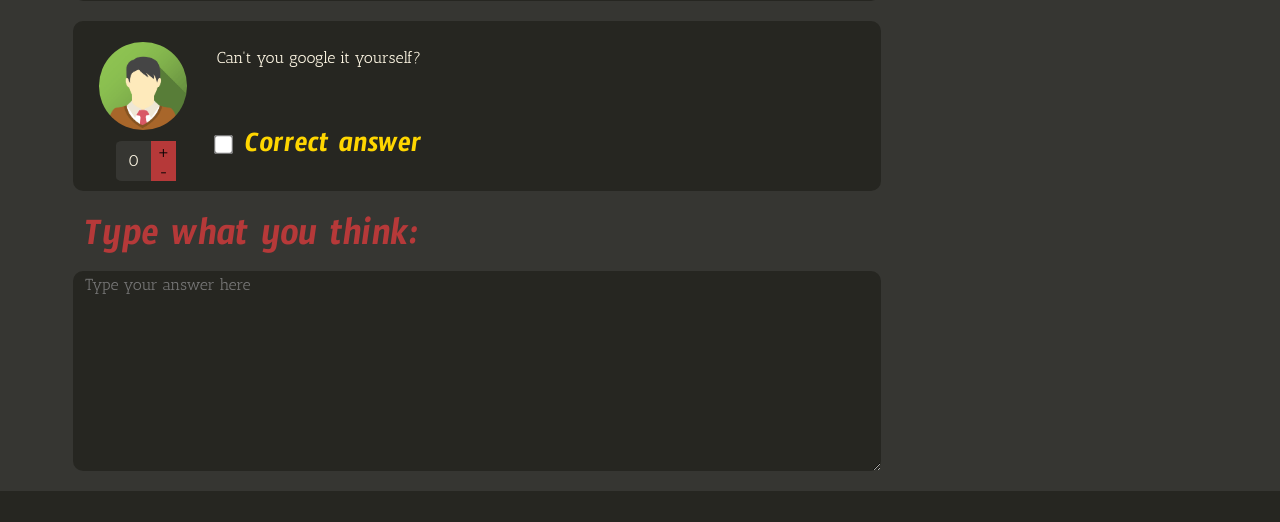
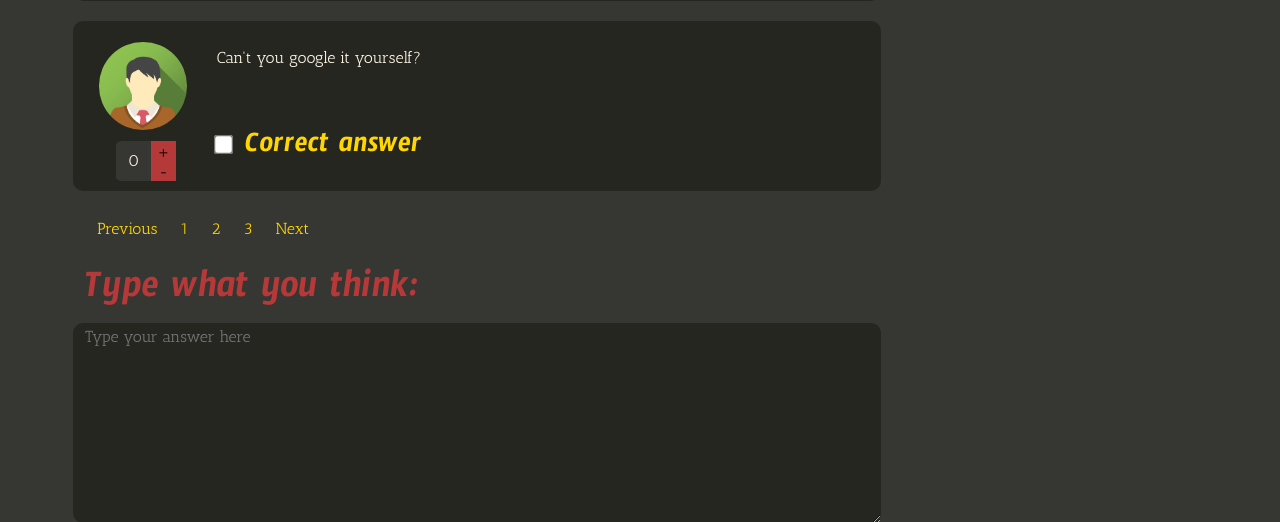
Before and after one commit to Jarozin/Technopark_Web, a Python web app: template template/question.html in a window 1280 px wide. Shown: the part 1553-2075 px from the top of the page. Run offline with Jinja, Linux system fonts and the light colour scheme; the template is opened without the code that fills it, so the values that code supplies are empty.

Commit message:
add pagination to answers

```diff
--- a/template/question.html
+++ b/template/question.html
@@ -202,6 +202,15 @@
                         </div>
                     </div>
                 </div>
+                <div>
+                    <ul class="pagination">
+                      <li class="page-item"><a class="page-link" href="#">Previous</a></li>
+                      <li class="page-item"><a class="page-link" href="#">1</a></li>
+                      <li class="page-item"><a class="page-link" href="#">2</a></li>
+                      <li class="page-item"><a class="page-link" href="#">3</a></li>
+                      <li class="page-item"><a class="page-link" href="#">Next</a></li>
+                    </ul>
+                  </div>
                 <div class="row">
                     <div class="header">Type what you think:</div>
                 </div>
```
